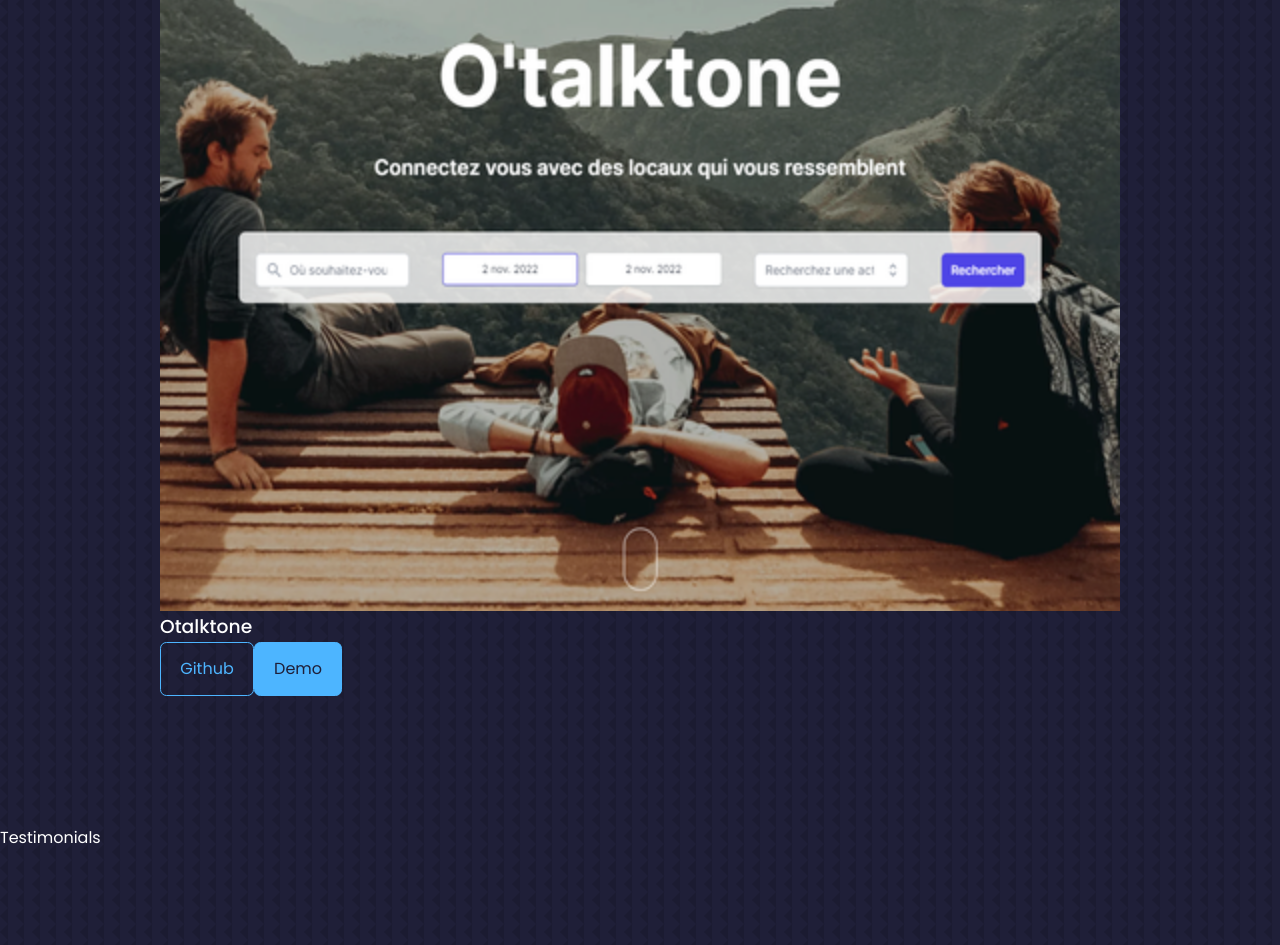
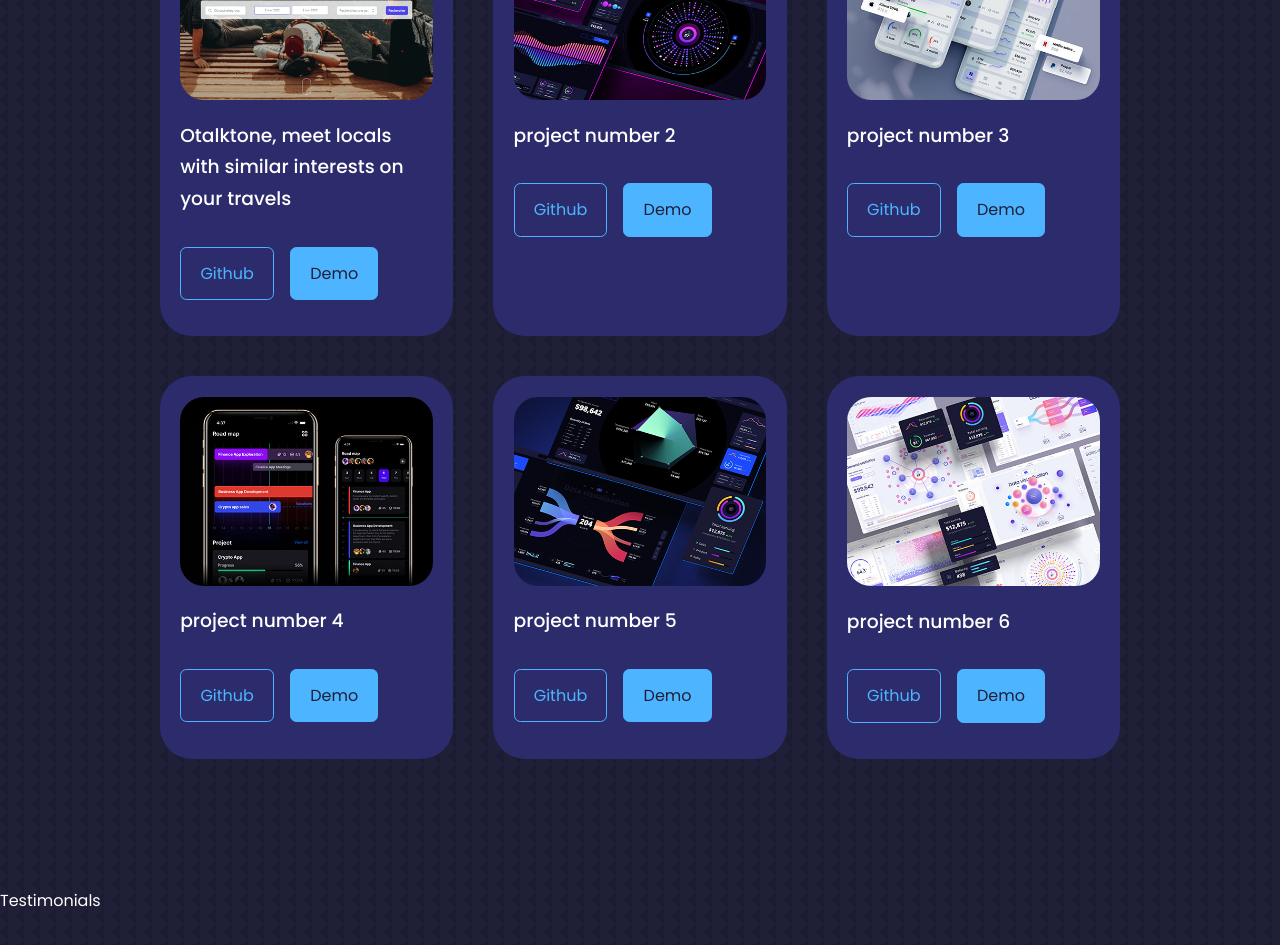
Before and after one commit to HugoLOPEZ64/Portfolio, a React (Create React App) app: page / in a window 1280 px wide. Shown: the part 3220-4165 px from the top of the page. Built offline with nearby package versions, Linux system fonts and the light colour scheme.

Commit message:
add portfolio component and style. Dynamically added with javascript array

```diff
--- a/src/components/portfolio/Portfolio.jsx
+++ b/src/components/portfolio/Portfolio.jsx
@@ -1,11 +1,61 @@
 import React from 'react'
 import './portfolio.css'
 import IMG1 from '../../assets/otalktone.png'
-import IMG2 from '../../assets/otalktone.png'
-import IMG3 from '../../assets/otalktone.png'
-import IMG4 from '../../assets/otalktone.png'
-import IMG5 from '../../assets/otalktone.png'
-import IMG6 from '../../assets/otalktone.png'
+import IMG2 from '../../assets/portfolio2.jpg'
+import IMG3 from '../../assets/portfolio3.jpg'
+import IMG4 from '../../assets/portfolio4.jpg'
+import IMG5 from '../../assets/portfolio5.png'
+import IMG6 from '../../assets/portfolio6.jpg'
+
+const data = [
+  {
+    id: 1,
+    image: IMG1,
+    title: 'Otalktone, meet locals with similar interests on your travels',
+    github: 'http://github.com',
+    demo: 'https://otalktone.fly.dev/'
+  },
+
+  {
+    id: 2,
+    image: IMG2,
+    title: 'project number 2',
+    github: 'http://github.com',
+    demo: 'https://otalktone.fly.dev/'
+  },
+
+  {
+    id: 3,
+    image: IMG3,
+    title: 'project number 3',
+    github: 'http://github.com',
+    demo: 'https://otalktone.fly.dev/'
+  },
+
+  {
+    id: 4,
+    image: IMG4,
+    title: 'project number 4',
+    github: 'http://github.com',
+    demo: 'https://otalktone.fly.dev/'
+  },
+
+  {
+    id: 5,
+    image: IMG5,
+    title: 'project number 5',
+    github: 'http://github.com',
+    demo: 'https://otalktone.fly.dev/'
+  },
+
+  {
+    id: 6,
+    image: IMG6,
+    title: 'project number 6',
+    github: 'http://github.com',
+    demo: 'https://otalktone.fly.dev/'
+  }
+]
 
 
 const Portfolio = () => {
@@ -15,14 +65,22 @@ const Portfolio = () => {
       <h2>Portfolio</h2>
 
       <div className="container portfolio__container">
-        <article className='portfolio__item'>
+        {
+          data.map(({id, image, title, github, demo}) => {
+            return (
+              <article key={id} className='portfolio__item'>
           <div className="portfolio__item-image">
-            <img src={IMG1} alt="Otalktone, meet locals with similar interests" />
+            <img src={image} alt={title} />
           </div>
-            <h3>Otalktone</h3>
-            <a href="https://github.com" target='_blank' rel="noreferrer" className='btn'>Github</a>
-            <a href="https://otalktone.fly.dev/" className='btn btn-primary' rel="noreferrer" target='_blank'>Demo</a>
+            <h3>{title}</h3>
+               <div className="portfolio__item-cta">
+                <a href={github} target='_blank' rel="noreferrer" className='btn'>Github</a>
+                <a href={demo} className='btn btn-primary' rel="noreferrer" target='_blank'>Demo</a>
+              </div>
         </article>
+          )
+         })
+        }
       </div>
     </section>
   )
--- a/src/components/portfolio/portfolio.css
+++ b/src/components/portfolio/portfolio.css
@@ -0,0 +1,54 @@
+.portfolio__container {
+    display: grid;
+    grid-template-columns: repeat(3, 1fr);
+    gap: 2.5rem;
+}
+
+.portfolio__item {
+    background: var(--color-bg-variant);
+    padding: 1.2rem;
+    border-radius: 2rem;
+    border: 1px solid transparent;
+    transition: var(--transition);
+}
+
+.portfolio__item:hover {
+    border-color: var(--color-primary-variant);
+    background: transparent;
+}
+
+.portfolio__item-image {
+    border-radius: 1.5rem;
+    overflow: hidden;
+}
+
+.portfolio__item h3 {
+    margin: 1.2rem 0 2rem;
+}
+
+.portfolio__item-cta {
+    display: flex;
+    gap: 1rem;
+    margin-bottom: 1rem;
+}
+
+
+
+.description__project {
+    font-size: 10px;
+    color: rgba(255, 255, 255, 0.6);
+}
+
+@media screen and (max-width: 1024px) {
+    .portfolio__container {
+        grid-template-columns: 1fr 1fr;
+        gap: 1.2rem
+    }
+}
+
+@media screen and (max-width: 600px) {
+    .portfolio__container {
+        grid-template-columns: 1fr;
+        gap: 1rem;
+    }
+}
```
